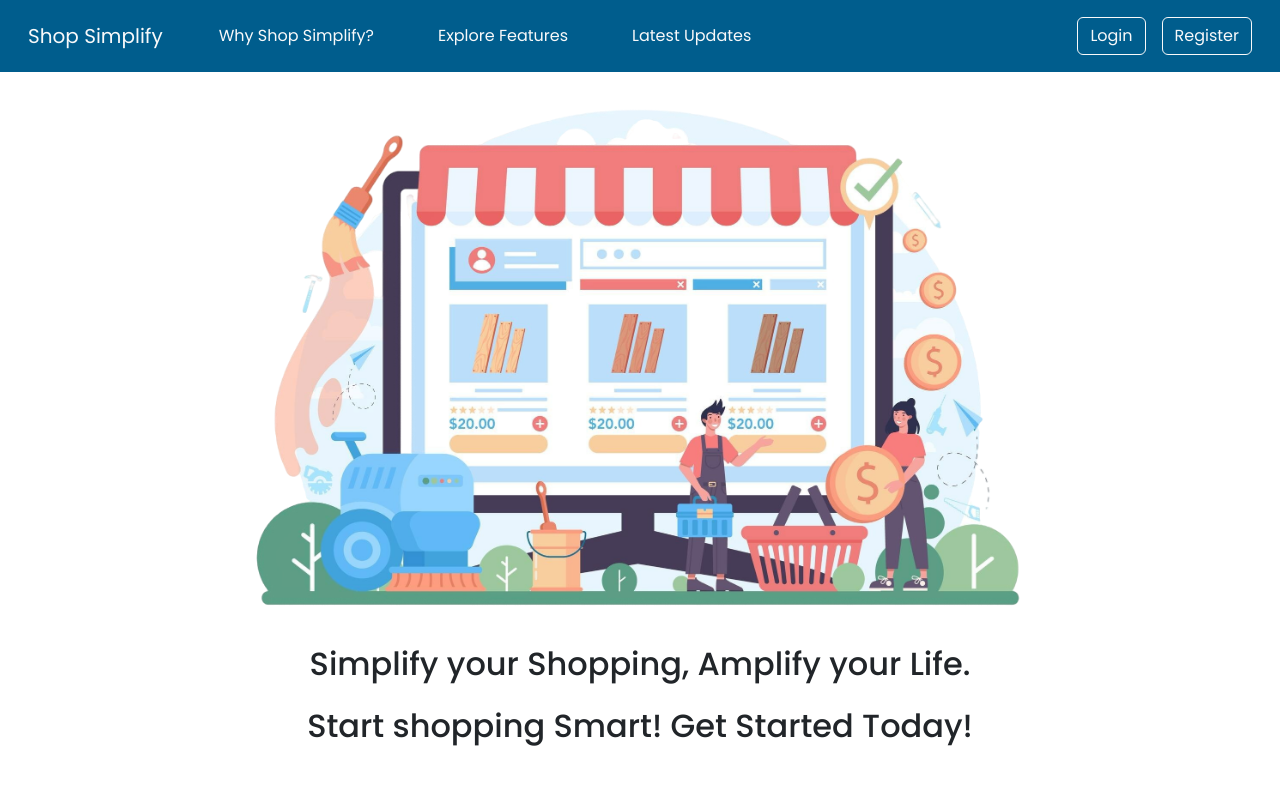
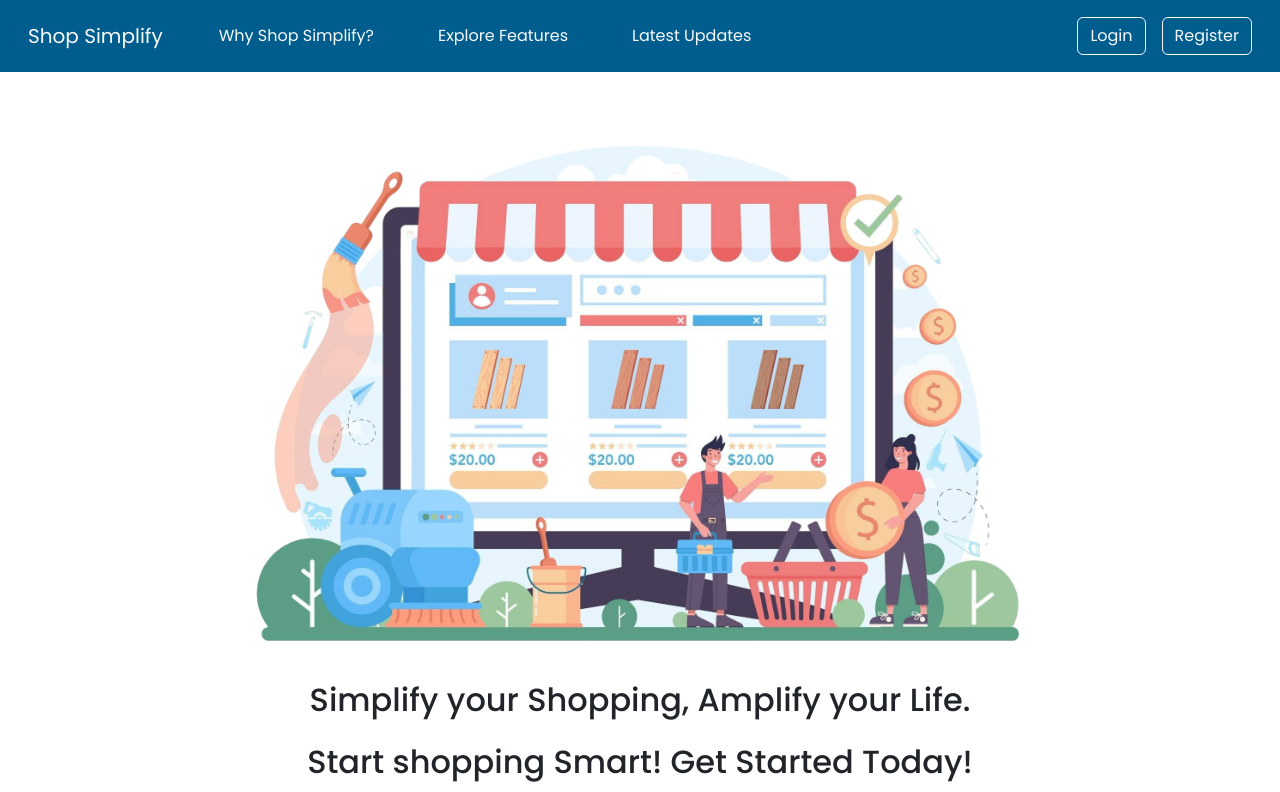
Before and after one commit to TheCodingWizard27/Capstone, a React (Create React App) app in the folder frontend/: page / in a window 1280 px wide. Shown: the top 792 px of the page. Built offline with nearby package versions, Linux system fonts and the light colour scheme; no server answers.

Commit message:
Fixing UI in single Listing

```diff
--- a/frontend/src/pages/home.js
+++ b/frontend/src/pages/home.js
@@ -107,7 +107,7 @@ const Home = () => {
   return (
     <>
       <NavBar />
-      <Container className="mt-5 mb-5">
+      <Container className="mb-5" style={{ marginTop: '60px' }}>
         <Row className="g-5">
           {categories.map((category) => (
             <Col xs={12} md={6} lg={4} key={category.name}>
--- a/frontend/src/pages/itemList.js
+++ b/frontend/src/pages/itemList.js
@@ -72,7 +72,7 @@ const SearchPage = () => {
   return (
     <>
       <NavBar />
-      <div style={{ padding: '20px' }}>
+      <div style={{ padding: '20px', marginTop: '60px' }}>
         {/* Filter Bar */}
         <div style={{ marginBottom: '20px' }}>
           <FilterBar
--- a/frontend/src/pages/landingPage.js
+++ b/frontend/src/pages/landingPage.js
@@ -6,7 +6,7 @@ const LandingPage = () => {
   return (
     <>
       <NavigationBar /> {/* Navigation Bar */}
-      <div className="landing-content">
+      <div className="landing-content" style={{ marginTop: '60px' }}>
         <ImageSection />
         <Tagline />
         <WhyShop />
```
Also changed, not shown: frontend/src/components/navBar.js (+2 -8 lines).
